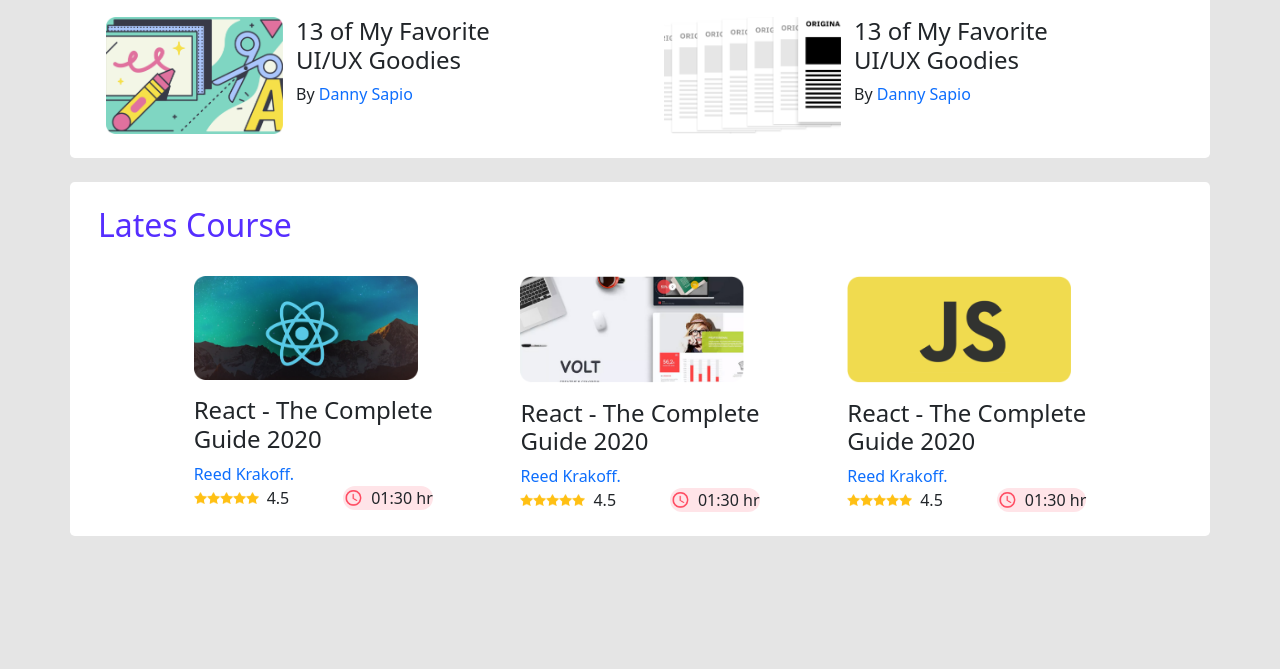
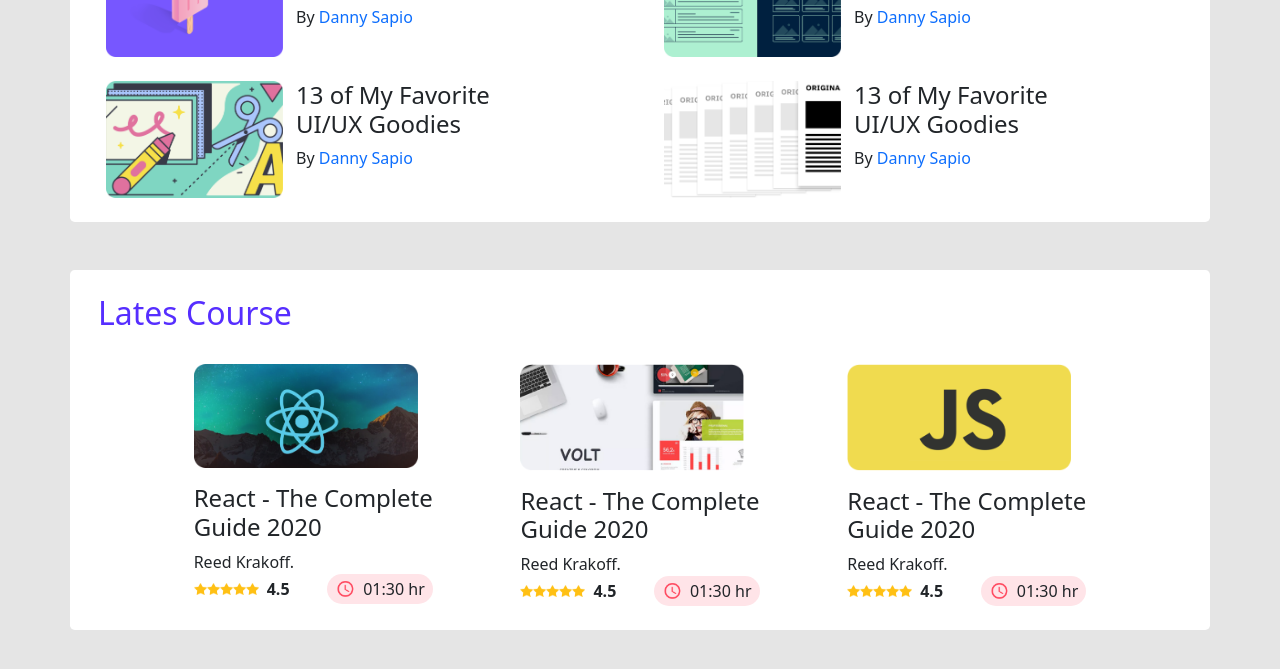
Before and after one commit to Rakib55555/leader-board-bootstrap, a plain HTML site: page index.html in a window 1280 px wide. Shown: the part 549-1218 px from the top of the page. Before the commit the page ends 1085 px from the top, so only its background shows below. Drawn offline with Linux system fonts and the light colour scheme.

Commit message:
some data is modifide

```diff
--- a/index.html
+++ b/index.html
@@ -40,8 +40,8 @@
           </nav>
     </header>
     <main>
-        <section class="container bg-white rounded-3 mb-4">
-            <div>
+        <section class="container bg-white rounded-3 my-5">
+            <div class="py-2">
                 <h2 class="ps-3 my-4" style="color: #562EFF;">Top Players</h2>
                 <div class="row gy-4 ps-4 pb-3">
                     <div class="col-md-6 col-12 col-lg-4 d-flex align-items-center">
@@ -113,14 +113,14 @@
                 </div>
             </div>
         </section>
-        <section class="container bg-white rounded-3">
+        <section class="container bg-white rounded-3 my-5">
             <h1 class="pt-4 ps-3 fs-2" style="color: #562EFF;">Lates Course</h1>
             <div class="p-4 d-flex justify-content-evenly">
               <div class="row">
                 <div class="col-lg-12">
                   <div class=""><img width="224" src="images/courses/course-1.png" alt=""></div>
                   <div class="pt-3"><h4>React - The Complete <br> Guide 2020</h4>
-                  <a class="text-decoration-none" href="">Reed Krakoff.</a>
+                  <a class="text-decoration-none text-dark" href="">Reed Krakoff.</a>
                   <div class="d-flex justify-content-between">
                     <div class="d-flex align-items-center">
                       <img style="width: 13px;" src="images/icons/star.png" alt="">
@@ -128,9 +128,9 @@
                     <img style="width: 13px;" src="images/icons/star.png" alt="">
                     <img style="width: 13px;" src="images/icons/star.png" alt="">
                    <img style="width: 13px; color: #AEAEAE;" src="images/icons/star.png" alt="">
-                   <span class="ms-2">4.5</span>
+                   <span class="ms-2 fw-bold">4.5</span>
                     </div>
-                   <div style="background-color: #FFE4E8;" class="d-flex align-items-center rounded-pill">
+                   <div style="background-color: #FFE4E8; padding: 3px 8px 3px 8px;" class="d-flex align-items-center rounded-pill">
                      <img style="width: 20px;" src="images/icons/clock.png" alt="">
                      <span class="ms-2">01:30 hr</span>
                    </div>
@@ -142,7 +142,7 @@
                 <div class="col-lg-12">
                   <div class=""><img width="224" src="images/courses/course-2.png" alt=""></div>
                   <div class="pt-3"><h4>React - The Complete <br> Guide 2020</h4>
-                  <a class="text-decoration-none" href="">Reed Krakoff.</a>
+                  <a class="text-decoration-none text-dark" href="">Reed Krakoff.</a>
                   <div class="d-flex justify-content-between">
                     <div class="d-flex align-items-center">
                       <img style="width: 13px;" src="images/icons/star.png" alt="">
@@ -150,9 +150,9 @@
                     <img style="width: 13px;" src="images/icons/star.png" alt="">
                     <img style="width: 13px;" src="images/icons/star.png" alt="">
                    <img style="width: 13px; color: #AEAEAE;" src="images/icons/star.png" alt="">
-                   <span class="ms-2">4.5</span>
+                   <span class="ms-2 fw-bold">4.5</span>
                     </div>
-                   <div style="background-color: #FFE4E8;" class="d-flex align-items-center rounded-pill">
+                   <div style="background-color: #FFE4E8; padding: 3px 8px 3px 8px;" class="d-flex align-items-center rounded-pill">
                      <img style="width: 20px;" src="images/icons/clock.png" alt="">
                      <span class="ms-2">01:30 hr</span>
                    </div>
@@ -164,7 +164,7 @@
                 <div class="col-lg-12">
                   <div class=""><img width="224" src="images/courses/course-3.png" alt=""></div>
                   <div class="pt-3"><h4>React - The Complete <br> Guide 2020</h4>
-                  <a class="text-decoration-none" href="">Reed Krakoff.</a>
+                  <a class="text-decoration-none text-dark" href="">Reed Krakoff.</a>
                   <div class="d-flex justify-content-between">
                     <div class="d-flex align-items-center">
                       <img style="width: 13px;" src="images/icons/star.png" alt="">
@@ -172,9 +172,9 @@
                     <img style="width: 13px;" src="images/icons/star.png" alt="">
                     <img style="width: 13px;" src="images/icons/star.png" alt="">
                    <img style="width: 13px; color: #AEAEAE;" src="images/icons/star.png" alt="">
-                   <span class="ms-2">4.5</span>
+                   <span class="ms-2 fw-bold">4.5</span>
                     </div>
-                   <div style="background-color: #FFE4E8;" class="d-flex align-items-center rounded-pill">
+                   <div style="background-color: #FFE4E8; padding: 3px 8px 3px 8px;" class="d-flex align-items-center rounded-pill">
                      <img style="width: 20px;" src="images/icons/clock.png" alt="">
                      <span class="ms-2">01:30 hr</span>
                    </div>
```
